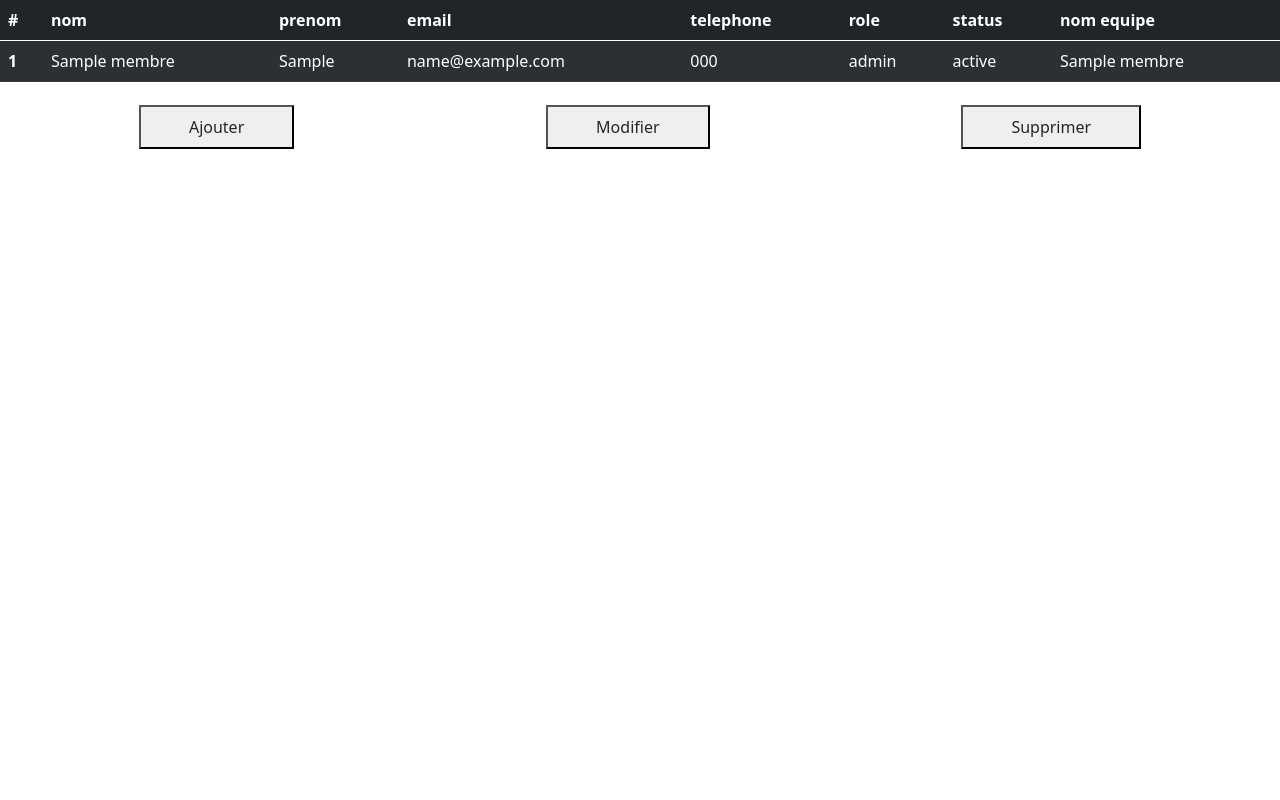
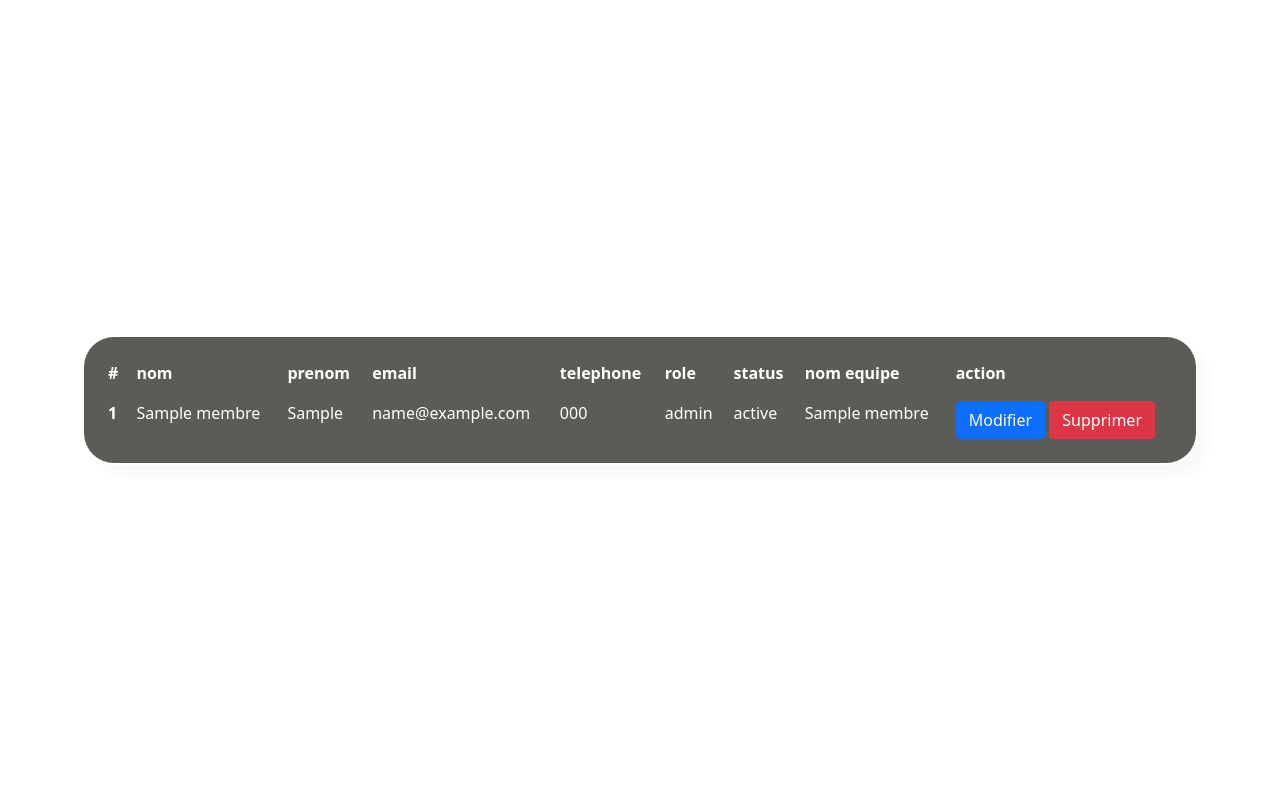
Before and after one commit to Radiaidel/DataWare-Brief5, a PHP site: page /membre.php in a window 1280 px wide. Run offline with PHP 8.4, Linux system fonts and the light colour scheme; tables that the repository leaves empty or names only in its code hold one stand-in row (values such as "Sample post").

Commit message:
affichage des membres

```diff
--- a/membre.php
+++ b/membre.php
@@ -1,49 +1,84 @@
 <!DOCTYPE html>
 <html lang="en">
+
 <head>
     <meta charset="UTF-8">
     <meta name="viewport" content="width=device-width, initial-scale=1.0">
-    <link href="https://cdn.jsdelivr.net/npm/bootstrap@5.0.2/dist/css/bootstrap.min.css" rel="stylesheet" integrity="sha384-EVSTQN3/azprG1Anm3QDgpJLIm9Nao0Yz1ztcQTwFspd3yD65VohhpuuCOmLASjC" crossorigin="anonymous">
+    <link href="https://cdn.jsdelivr.net/npm/bootstrap@5.0.2/dist/css/bootstrap.min.css" rel="stylesheet"
+        integrity="sha384-EVSTQN3/azprG1Anm3QDgpJLIm9Nao0Yz1ztcQTwFspd3yD65VohhpuuCOmLASjC" crossorigin="anonymous">
+    <style>
+        html,
+        body,
+        .intro {
+            height: 100%;
+        }
 
+        table td,
+        table th {
+            text-overflow: ellipsis;
+            white-space: nowrap;
+            overflow: hidden;
+        }
+
+        .mask-custom {
+            background: rgba(24, 24, 16, 0.7);
+            border-radius: 2em;
+            border: 2px solid rgba(255, 255, 255, 0.05);
+            background-clip: padding-box;
+            box-shadow: 10px 10px 10px rgba(46, 54, 68, 0.03);
+        }
+    </style>
     <title>Document</title>
 </head>
+
 <body>
+
+
+
+    <section class="intro">
+        <div class="bg-image h-100">
+            <div class="mask d-flex align-items-center h-100">
+                <div class="container">
+                    <div class="row justify-content-center">
+                        <div class="col-12">
+                            <div class="card mask-custom">
+                                <div class="card-body">
+                                    <div class="table-responsive">
+                                        <table class="table table-borderless text-white mb-0">
+                                            <thead>
+                                                <tr>
+                                                    <th scope="col">#</th>
+                                                    <th scope="col">nom</th>
+                                                    <th scope="col">prenom</th>
+                                                    <th scope="col">email</th>
+                                                    <th scope="col">telephone</th>
+                                                    <th scope="col">role</th>
+                                                    <th scope="col">status</th>
+                                                    <th scope="col">nom equipe</th>
+                                                    <th scope="col">action</th>
+                                                </tr>
+                                            </thead>
+                                            <tbody>
                                                 <?php
                                                 ini_set('display_errors', 'off'); //pour ne pas afficher les erreurs et warnings
-$server_name="localhost";
-$user="root";
-$password="";
-$db="dataware";
+                                                $server_name = "localhost";
+                                                $user = "root";
+                                                $password = "";
+                                                $db = "dataware";
 
-$conn=mysqli_connect($server_name,$user,$password,$db);
+                                                $conn = mysqli_connect($server_name, $user, $password, $db);
 
-if(!$conn){
+                                                if (!$conn) {
                                                     die("La connexion à la base de données a échoué : " . mysqli_connect_error());
                                                 }
 
 
-$sql="SELECT id_membre,nom_membre,prenom_membre,email,telephone,role, status_membre, nom_equipe FROM membre inner join equipe on membre.id_equipe=equipe.id_equipe;";
+                                                $sql = "SELECT id_membre,nom_membre,prenom_membre,email,telephone,role, status_membre, nom_equipe FROM membre inner join equipe on membre.id_equipe=equipe.id_equipe;";
                                                 $res = mysqli_query($conn, $sql);
-if(!$res){
+                                                if (!$res) {
                                                     die("Erreur dans la requête : " . mysqli_error($conn));
 
                                                 }
-
-echo"<table class=\"table table-striped table-dark\">
-<thead>
-  <tr>
-    <th scope=\"col\">#</th>
-    <th scope=\"col\">nom</th>
-    <th scope=\"col\">prenom</th>
-    <th scope=\"col\">email</th>
-    <th scope=\"col\">telephone</th>
-    <th scope=\"col\">role</th>
-    <th scope=\"col\">status</th>
-    <th scope=\"col\">nom equipe</th>
-  </tr>
-</thead>
-<tbody>
-";
 
                                                 while ($ligne = mysqli_fetch_assoc($res)) {
                                                     echo "<tr>
@@ -55,27 +90,26 @@ while ($ligne = mysqli_fetch_assoc($res)) {
                                                             <td>" . $ligne['role'] . "</td>
                                                             <td>" . $ligne['status_membre'] . "</td>
                                                             <td>" . $ligne['nom_equipe'] . "</td>
+                                                            <td>
+                                                                <button type='submit' class='btn btn-primary' name='modifierEquipe'>Modifier</button>
+                                                                <button type='submit' class='btn btn-danger' name='supprimerEquipe'>Supprimer</button>
+                                                            </td>
                                                         </tr>";
                                                 }
 
-echo "</tbody></table>";
-
-
                                                 mysqli_close($conn);
                                                 ?>
+                                            </tbody>
+                                        </table>
+                                    </div>
+                                </div>
+                            </div>
+                        </div>
+                    </div>
+                </div>
+            </div>
+        </div>
+    </section>
+</body>
 
-<div class="btn d-flex justify-content-around  ">
-        <button class="py-2 px-5">
-            <a href="index.php" class="text-decoration-none text-dark">Ajouter</a>
-        </button>
-        <button class="py-2 px-5">
-            <a href="index.php" class="text-decoration-none text-dark">Modifier</a>
-        </button>
-        <button class="py-2 px-5">
-            <a href="index.php" class="text-decoration-none text-dark">
-                Supprimer
-            </a>
-        </button>
-    </div>
-</body>
 </html>
```
Lines whose indentation alone changed are shown as unchanged.
